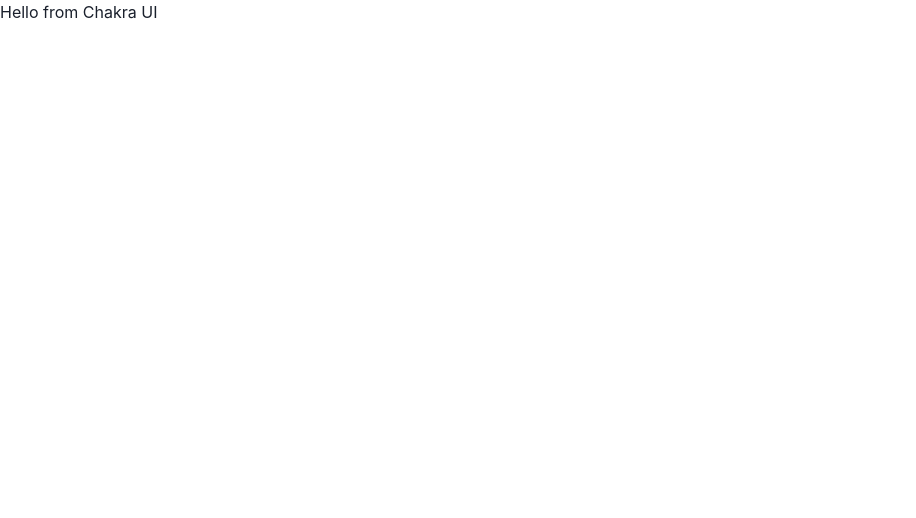
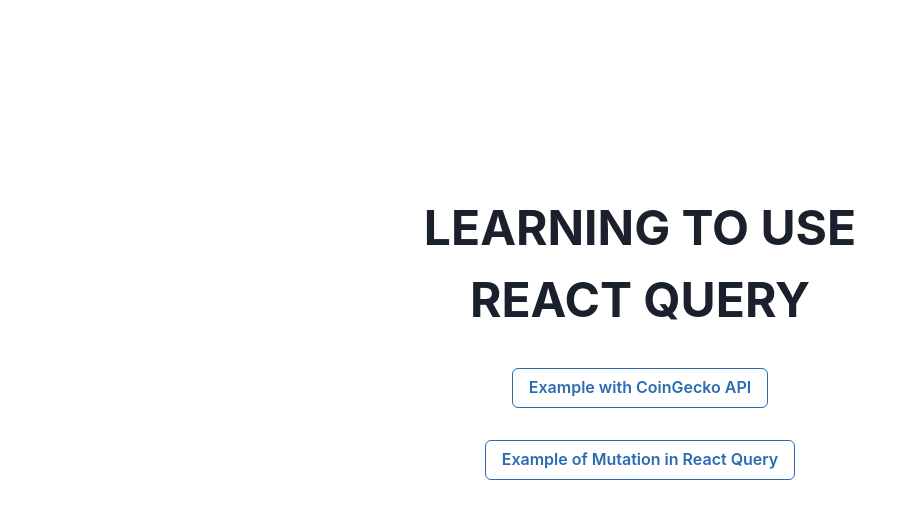
Before and after one commit to yoga-au/learn-react-query, a Next.js app: page / in a window 1280 px wide. Shown: the top 518 px of the page, without its empty margins (0-916 px from the left). Built offline with nearby package versions, Linux system fonts and the light colour scheme.

Commit message:
add index nav

```diff
--- a/pages/index.tsx
+++ b/pages/index.tsx
@@ -1,11 +1,35 @@
 import type { NextPage } from "next";
-import { Box } from "@chakra-ui/react";
+import {
+  Container,
+  Text,
+  ButtonGroup,
+  Button,
+  Center,
+  VStack,
+} from "@chakra-ui/react";
 
 const Home: NextPage = () => {
   return (
-    <>
-      <Box>Hello from Chakra UI</Box>
-    </>
+    <Container>
+      <Text
+        as="h1"
+        fontSize="5xl"
+        align="center"
+        fontWeight="bold"
+        casing="uppercase"
+        mt="48"
+      >
+        Learning to use React Query
+      </Text>
+      <Center>
+        <ButtonGroup colorScheme="blue" variant="outline" mt="8">
+          <VStack spacing={8}>
+            <Button>Example with CoinGecko API</Button>
+            <Button>Example of Mutation in React Query</Button>
+          </VStack>
+        </ButtonGroup>
+      </Center>
+    </Container>
   );
 };
 
```
